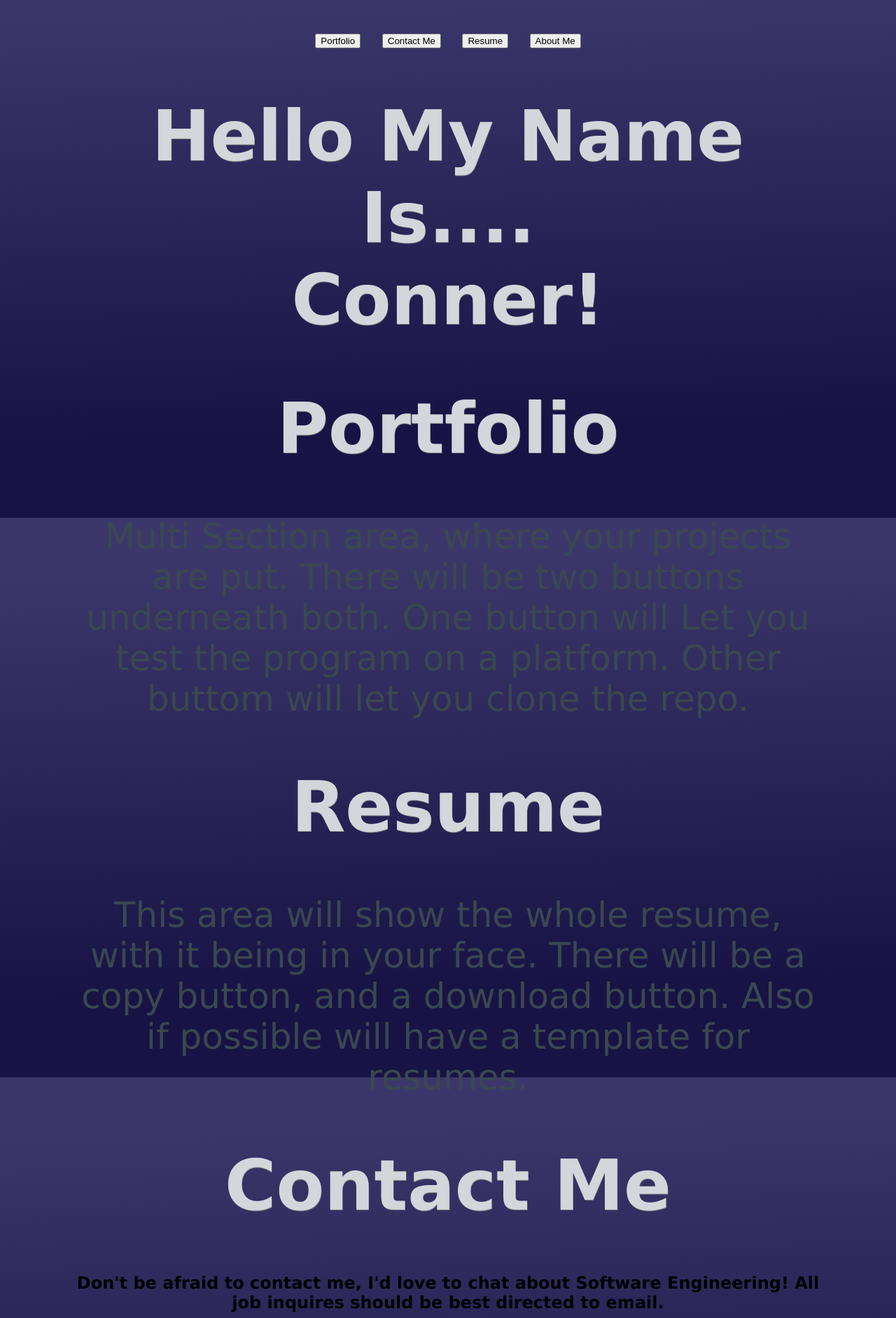
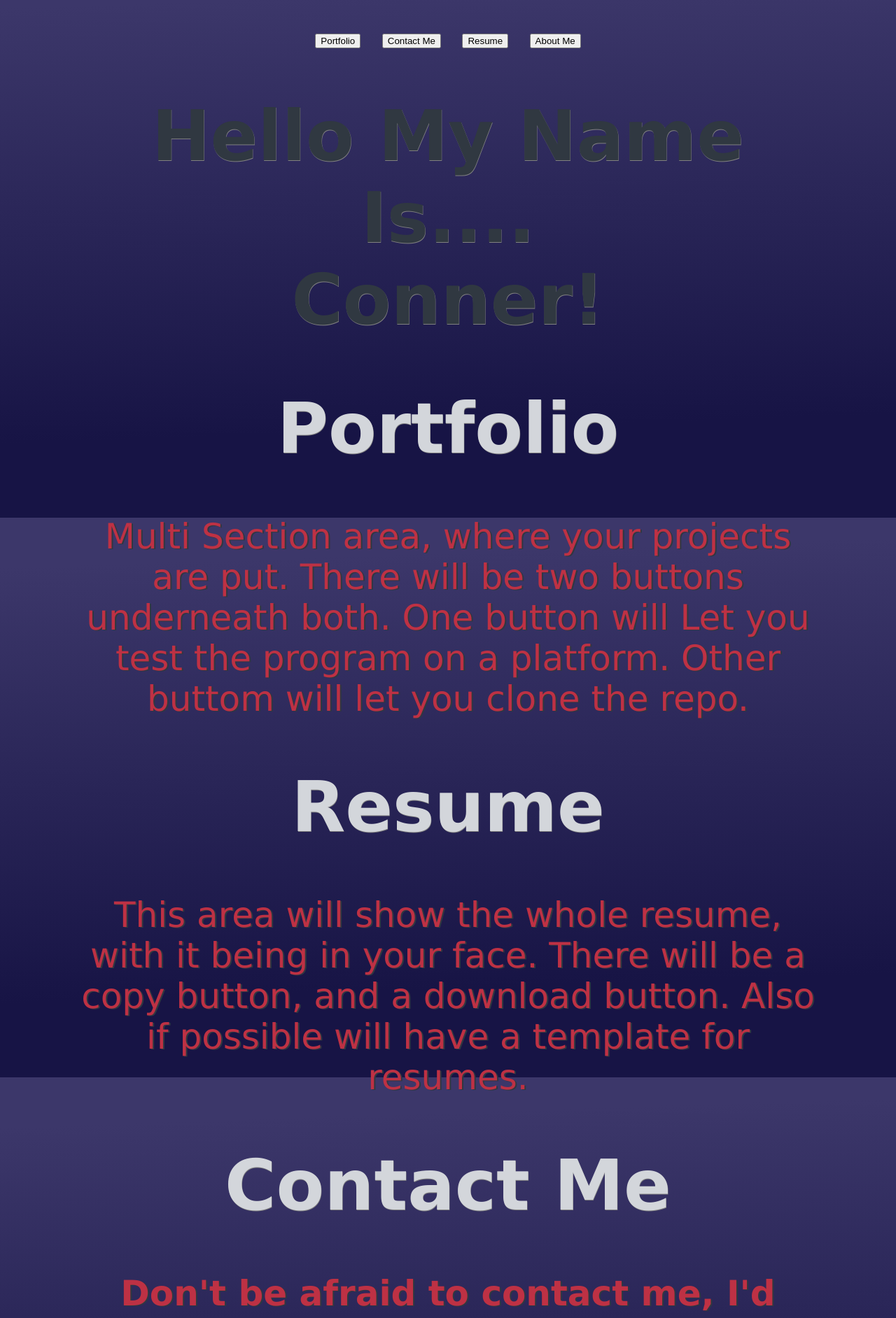
Before and after one commit to ConnerKT/102-Class04, a plain HTML site: page index.html in a window 1280 px wide. Shown: the part 60-1944 px from the top of the page at 70% size. Drawn offline with Linux system fonts and the light colour scheme.

Commit message:
Update 2
Changed property values, assigned class to the header for more styling

```diff
--- a/index.html
+++ b/index.html
@@ -8,7 +8,7 @@
     <body align="center">
     <button href="/#Portfolio" type="button">Portfolio</button>&nbsp&nbsp&nbsp&nbsp&nbsp&nbsp<button type="button">Contact Me</button>&nbsp&nbsp&nbsp&nbsp&nbsp&nbsp<button type="button">Resume</button>&nbsp&nbsp&nbsp&nbsp&nbsp&nbsp<button type="button">About Me</button>
        <header>
-        <h1>
+        <h1 class="name">
             Hello My Name Is....<br>
             Conner!
         </h1>
--- a/style.css
+++ b/style.css
@@ -5,17 +5,26 @@ body {
     height:100%;
     text-align:center;
     padding:100px;
-
+    }
+.name{
+    color:#303841;
+    text-size: 110px;
 }
 p{
-    color:#3a4750;
+    color:#be3144;
     font-size:50px;
+    text-shadow:2px 1px #303841;
 }
 h1 {
     color:#d3d6db;
     text-shadow: 0.5px 1px gray;
     font-size:100px;
 }
+h2{
+    color:#be3144;
+    font-size:50px;
+    text-shadow:2px 1px #303841;
+}
 html{
     font-family:'Lucida Sans', 'Lucida Sans Regular', 'Lucida Grande', 'Lucida Sans Unicode', Geneva, Verdana, sans-serif;
     height:100%;
```
